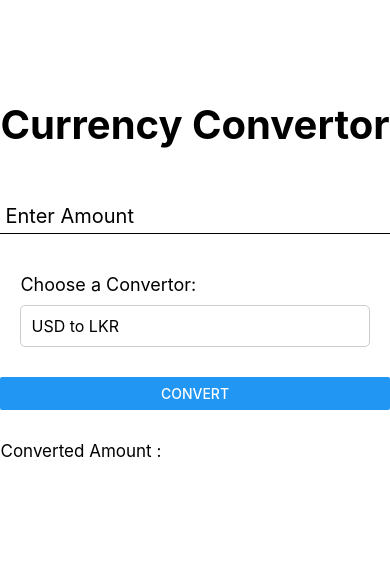
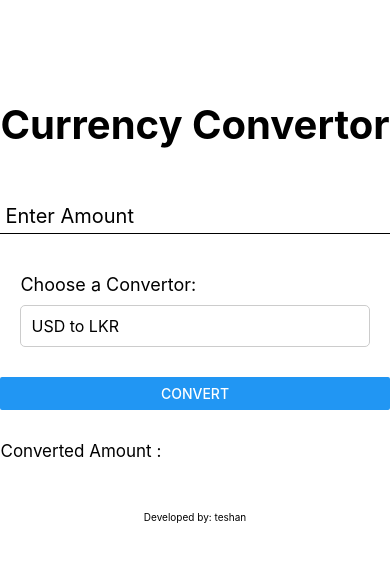
Before and after one commit to IT3133Practical/currency-convert-app, a React Native app: screen / in a window 390 px wide. Shown: the top 562 px of the page. Built offline with nearby package versions, Linux system fonts and the light colour scheme.

Commit message:
Add developer credit text to App component

```diff
--- a/App.tsx
+++ b/App.tsx
@@ -5,8 +5,12 @@ export default function App() {
   return (
     <SafeAreaView style={styles.container}>
       <View>
-        <Text style={{fontSize:40,fontWeight:'bold',marginTop:100,marginBottom:50}}>Currency Convertor</Text>
-        <CurrencyConvertor/>
+        <Text style={{ fontSize: 40, fontWeight: 'bold', marginTop: 100, marginBottom: 50 }}>Currency Convertor</Text>
+        <CurrencyConvertor />
+
+      </View>
+      <View style={{ display: 'flex', alignItems: 'center', justifyContent: 'center', marginTop: 50 }}>
+        <Text style={{ fontSize: 10 }}>Developed by: teshan</Text>
       </View>
     </SafeAreaView>
   );
```
